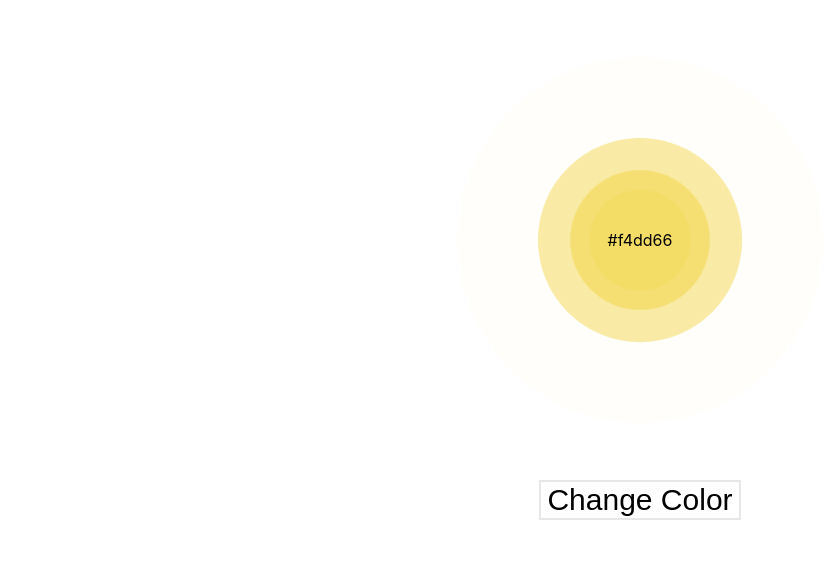
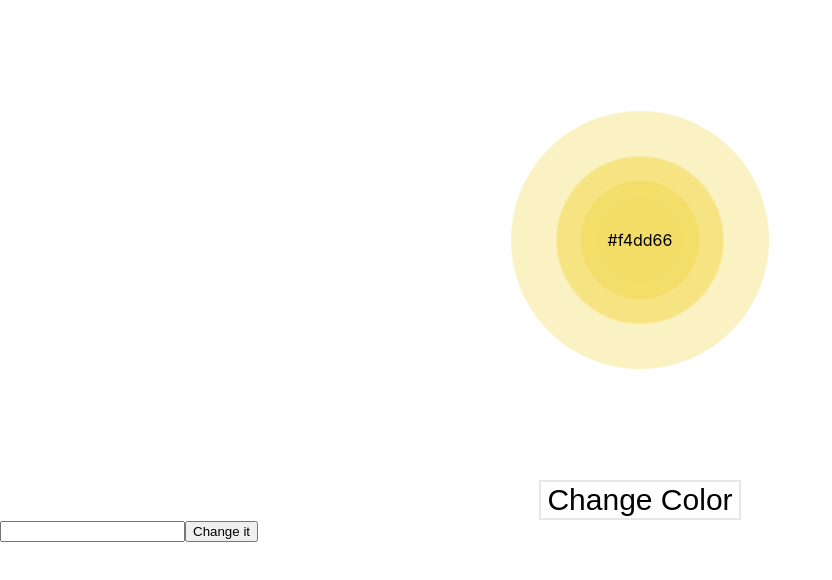
Before and after one commit to TeoVti/react-color-generator, a React (Create React App) app: page / in a window 1280 px wide. Shown: the top 580 px of the page, without its empty margins (0-832 px from the left). Built offline with nearby package versions, Linux system fonts and the light colour scheme.

Commit message:
Added color selector

```diff
--- a/src/App.js
+++ b/src/App.js
@@ -3,7 +3,8 @@ import color from 'randomcolor';
 import { useState } from 'react';
 
 function App() {
-  const [oneColor, changeColor] = useState(color.randomColor());
+  const [oneColor, setOneColor] = useState(color.randomColor());
+  const [inputValue, setInputValue] = useState('');
   return (
     <div className="App">
       <div id="container">
@@ -13,28 +14,28 @@ function App() {
         <div
           className="circle"
           style={{
-            backgroundColor: oneColor.toString(),
+            backgroundColor: oneColor,
             animationDelay: '-3s',
           }}
         />
         <div
           className="circle"
           style={{
-            backgroundColor: oneColor.toString(),
+            backgroundColor: oneColor,
             animationDelay: '-2s',
           }}
         />
         <div
           className="circle"
           style={{
-            backgroundColor: oneColor.toString(),
+            backgroundColor: oneColor,
             animationDelay: '-1s',
           }}
         />
         <div
           className="circle"
           style={{
-            backgroundColor: oneColor.toString(),
+            backgroundColor: oneColor,
             animationDelay: '0s',
           }}
         />
@@ -42,11 +43,32 @@ function App() {
       <div className="btn">
         <button
           className="changeColor"
-          onClick={() => changeColor(color.randomColor())}
+          onClick={() => setOneColor(color.randomColor())}
         >
           Change Color
         </button>
       </div>
+
+      <form
+        onSubmit={(e) => {
+          e.preventDefault();
+          setOneColor(color.randomColor({ hue: inputValue }));
+          console.log(inputValue);
+        }}
+      >
+        <label>
+          <input // State #2: Synchronize the value to the HTML
+            value={inputValue}
+            onChange={(event) => {
+              // State #3: Update the value
+              setInputValue(event.currentTarget.value);
+            }}
+          />
+        </label>
+        <button type="submit" value="Submit">
+          Change it
+        </button>
+      </form>
     </div>
   );
 }
```
